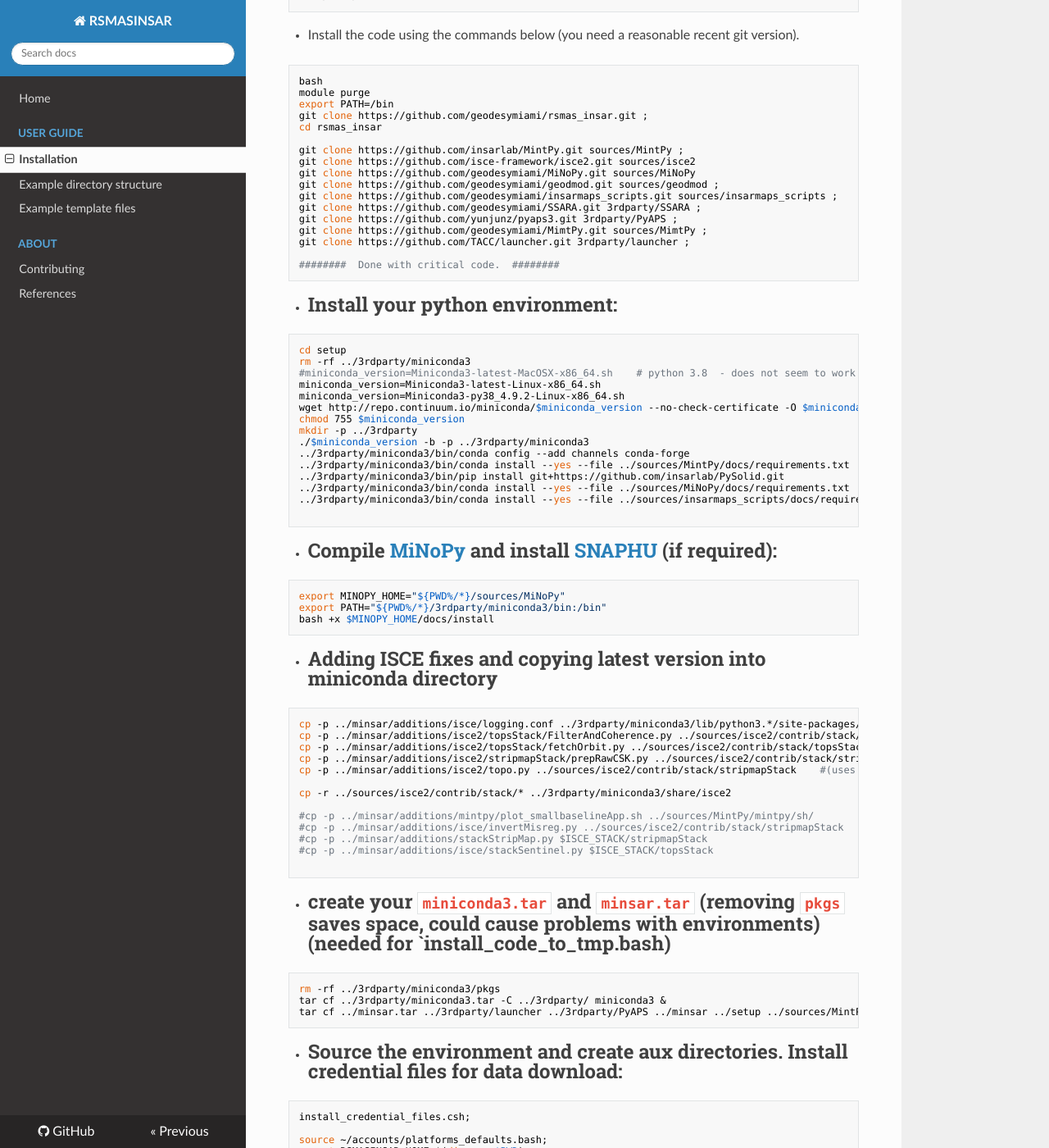
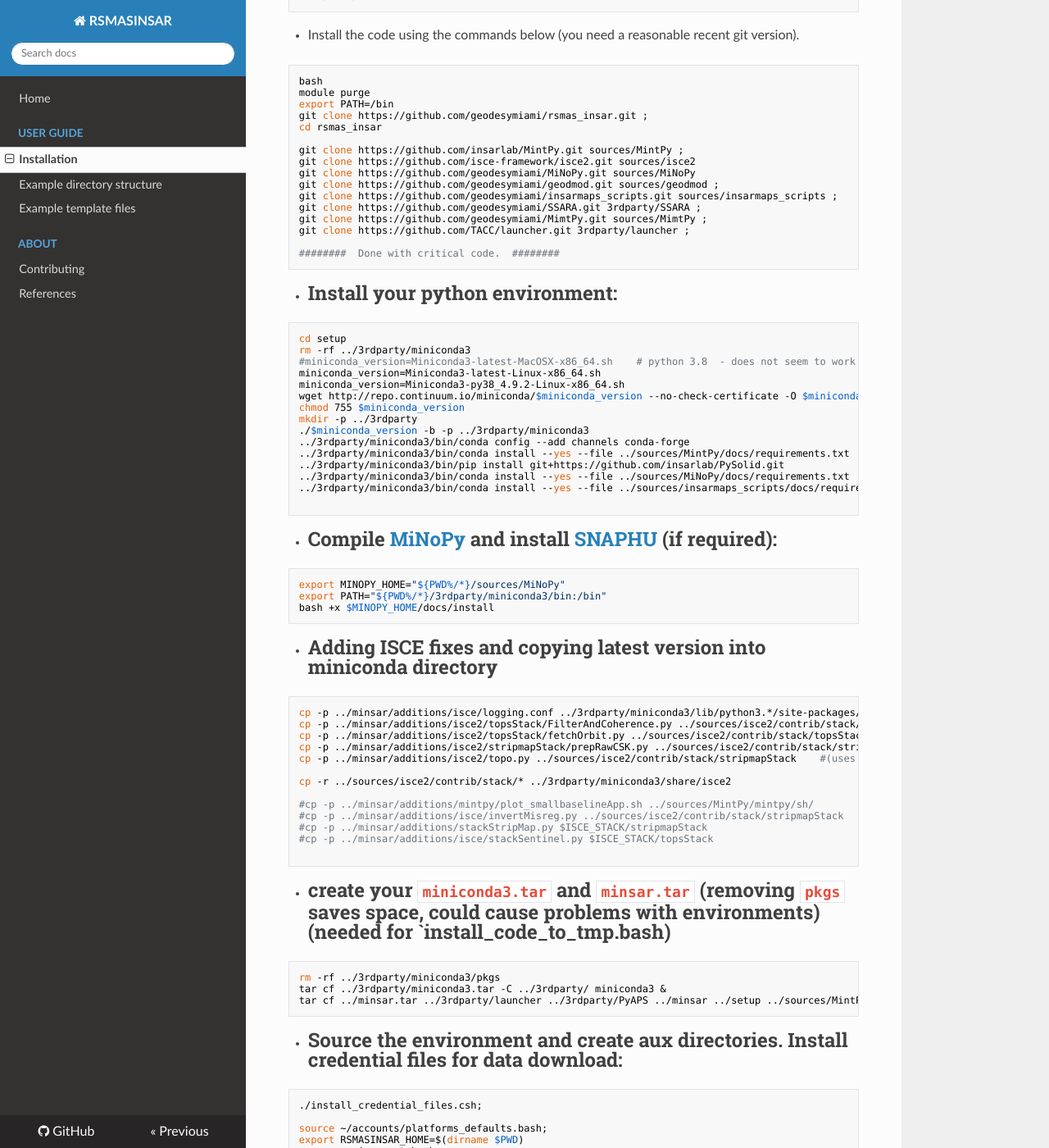
Before and after one commit to geodesymiami/rsmas_insar, an MkDocs documentation site: the page built from docs/installation.md, in a window 1280 px wide and 1400 px high, scrolled down 503 px. Shown: the whole window at 82% size. Built offline with MkDocs 1.6.1, drawn with Linux system fonts in a browser that asks for light colours; nearby versions of some CDN libraries.

Commit message:
installation.md: removed PYAPS installation as done by MintPy

````diff
--- a/docs/installation.md
+++ b/docs/installation.md
@@ -31,7 +31,6 @@ git clone https://github.com/geodesymiami/MiNoPy.git sources/MiNoPy
 git clone https://github.com/geodesymiami/geodmod.git sources/geodmod ;
 git clone https://github.com/geodesymiami/insarmaps_scripts.git sources/insarmaps_scripts ;
 git clone https://github.com/geodesymiami/SSARA.git 3rdparty/SSARA ;
-git clone https://github.com/yunjunz/pyaps3.git 3rdparty/PyAPS ;
 git clone https://github.com/geodesymiami/MimtPy.git sources/MimtPy ;
 git clone https://github.com/TACC/launcher.git 3rdparty/launcher ;
 
@@ -86,7 +85,7 @@ tar cf ../minsar.tar ../3rdparty/launcher ../3rdparty/PyAPS ../minsar ../setup .
 
 * #Source the environment and create aux directories. Install credential files for data download:
 ```
-install_credential_files.csh;
+./install_credential_files.csh;
 
 source ~/accounts/platforms_defaults.bash;
 export RSMASINSAR_HOME=$(dirname $PWD)
````
